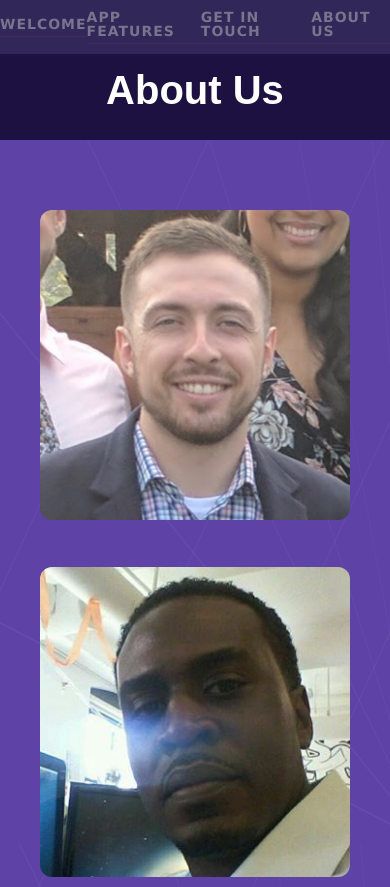
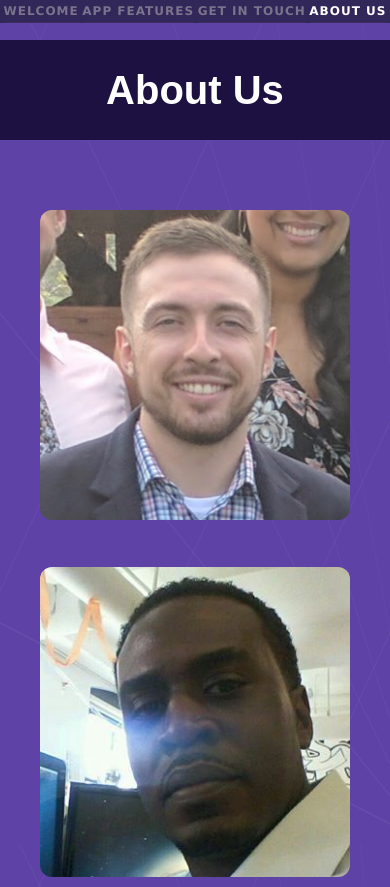
Before and after one commit to guillotte-johnson-team-org/app-marketing-page-build-week, a plain HTML site: page about-us.html in a window 390 px wide. Shown: the top 887 px of the page. Drawn offline with Linux system fonts and the light colour scheme.

Commit message:
fixed mobile font size for nav items and added active class

```diff
--- a/LESS/nav.less
+++ b/LESS/nav.less
@@ -30,7 +30,6 @@ section.sidebar {
       flex-direction: row;
       justify-content: space-evenly;
       align-content: center;
-      padding: 10px 0;
     }
 
     @media (max-width: 1000px) {
@@ -40,7 +39,6 @@ section.sidebar {
       flex-direction: row;
       justify-content: space-evenly;
       align-content: center;
-      padding: 10px 0;
     }
 
     a {
@@ -58,10 +56,11 @@ section.sidebar {
       cursor: pointer;
 
       @media (max-width: 500px) {
+        font-size: 1.2rem;
         width: auto;
         margin-left: 0;
         margin-bottom: 0;
-        padding-bottom: 5px;
+        padding: 5px 0;
         border-bottom: 1px solid @nav-item-border;
       }
 
@@ -88,3 +87,8 @@ section.sidebar {
     }
   }
 }
+
+a.active{
+  color: @nav-text-hover!important;
+
+}
--- a/about-us.html
+++ b/about-us.html
@@ -2,10 +2,7 @@
   <head>
     <meta charset="utf-8" />
     <meta name="viewport" content="width=device-width, initial-scale=1.0" />
-
     <title>Droom - About Us</title>
-
-    <!-- <link href="" rel="stylesheet"> -->
     <link href="CSS/index.css" rel="stylesheet" />
     <script src="components/employee.js" async></script>
   </head>
@@ -18,7 +15,7 @@
           <a href="index.html">Welcome</a>
           <a href="features.html">App features</a>
           <a href="contact.html">Get in touch</a>
-          <a href="about-us.html">About Us</a>
+          <a class="active" href="about-us.html">About Us</a>
         </nav>
       </section>
       <!-- END SIDEBAR -->
```
Also changed, not shown: contact.html (+1 -1 lines), features.html (+1 -1 lines), index.html (+1 -1 lines), CSS/index.css.
